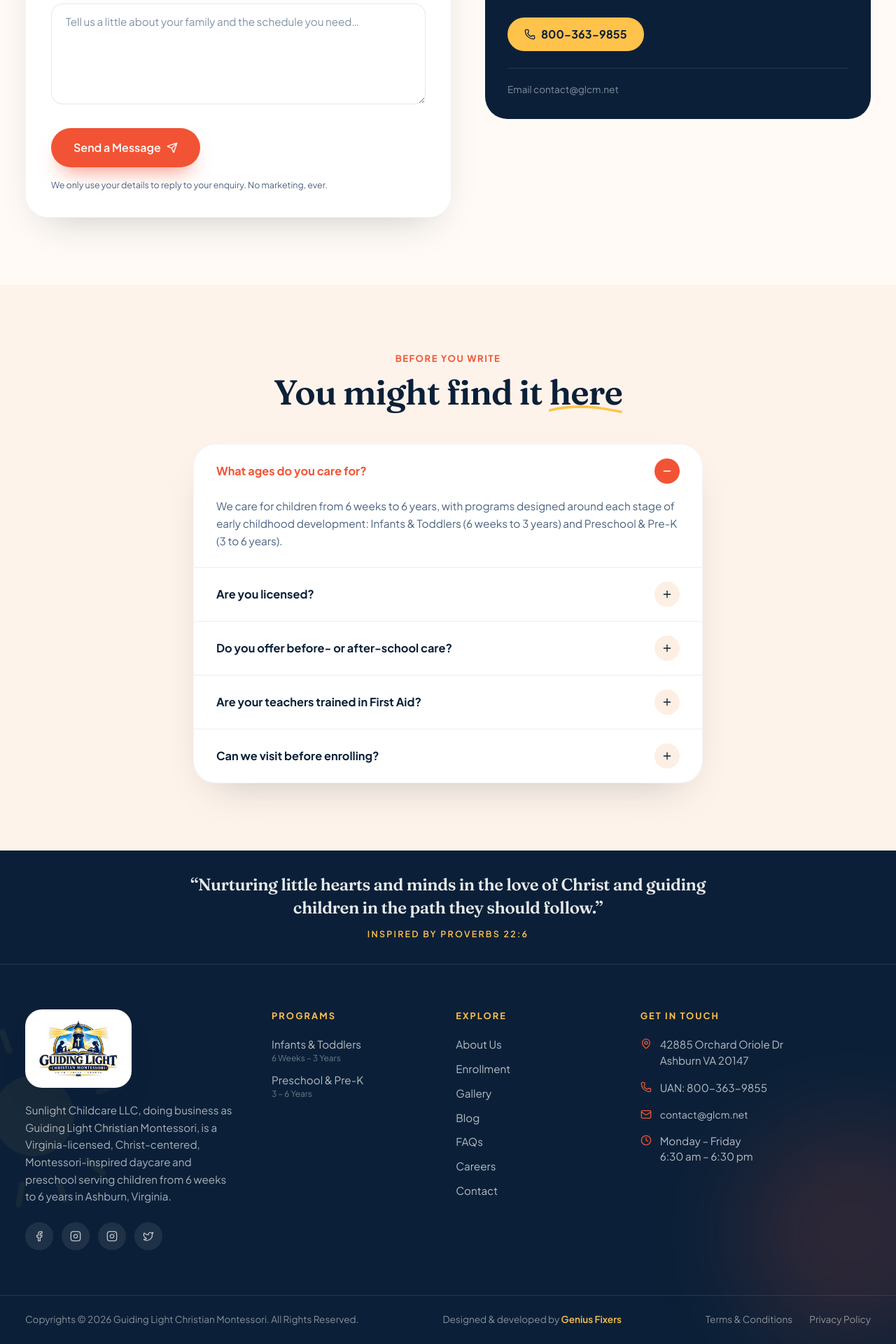
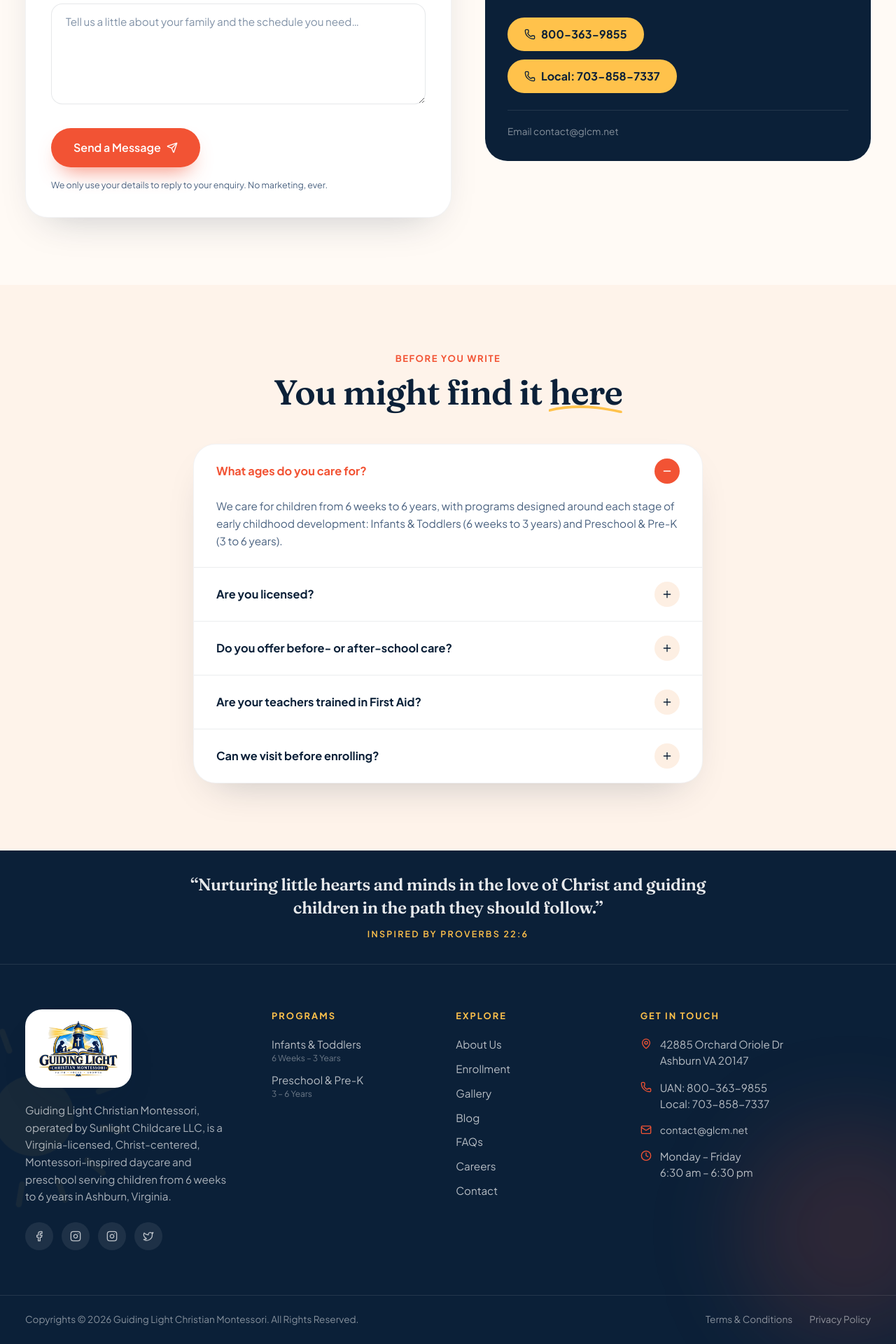
Before and after one commit to glcmscan-lgtm/GLcms-projects, a Next.js app: page /contact in a window 1280 px wide. Shown: the part 1375-3295 px from the top of the page at 70% size. Built offline with nearby package versions, Linux system fonts and the light colour scheme.

Commit message:
Update business name line, add local number, remove footer credit

```diff
--- a/app/contact/page.js
+++ b/app/contact/page.js
@@ -136,6 +136,12 @@
                 >
                   <Phone className="size-4" /> {site.phone}
                 </a>
+                <a
+                  href={site.localPhoneHref}
+                  className="mt-3 flex w-fit items-center gap-2 rounded-full bg-sun px-6 py-3 font-bold text-ink transition hover:brightness-105"
+                >
+                  <Phone className="size-4" /> Local: {site.localPhone}
+                </a>
                 <p className="mt-6 border-t border-white/10 pt-5 text-[0.85rem] text-white/50">
                   Email {site.email}
                 </p>
--- a/components/Footer.js
+++ b/components/Footer.js
@@ -1,6 +1,6 @@
 import Link from 'next/link'
 import { Clock, Facebook, Instagram, Mail, MapPin, Phone, Twitter } from 'lucide-react'
-import { brand, credit, enrollmentUrl, site } from '@/data/site'
+import { brand, enrollmentUrl, site } from '@/data/site'
 import { programs } from '@/data/programs'
 import { SunMark } from '@/components/ui'
 import Wordmark from '@/components/Wordmark'
@@ -46,7 +46,7 @@
         <div>
           <Wordmark light size="lg" />
           <p className="mt-5 max-w-sm text-[0.95rem] leading-relaxed text-white/65">
-            {site.legalName}, doing business as {site.dba}, is a Virginia-licensed, Christ-centered,
+            {site.dba}, operated by {site.legalName}, is a Virginia-licensed, Christ-centered,
             Montessori-inspired daycare and preschool serving children from {site.ages} in Ashburn,
             Virginia.
           </p>
@@ -125,6 +125,9 @@
                 <a href={site.phoneHref} className="block transition hover:text-white">
                   UAN: {site.phone}
                 </a>
+                <a href={site.localPhoneHref} className="block transition hover:text-white">
+                  Local: {site.localPhone}
+                </a>
               </span>
             </li>
             <li className="flex gap-3">
@@ -150,17 +153,6 @@
           <p>
             Copyrights © {new Date().getFullYear()} {brand.name}. All Rights Reserved.
           </p>
-          <p className="order-3 sm:order-none">
-            {credit.label}{' '}
-            <a
-              href={credit.url}
-              target="_blank"
-              rel="noreferrer"
-              className="font-semibold text-sun underline-offset-4 transition hover:text-white hover:underline"
-            >
-              {credit.name}
-            </a>
-          </p>
           <div className="flex gap-6">
             <Link href="/terms" className="transition hover:text-white">
               Terms & Conditions
--- a/data/legal.js
+++ b/data/legal.js
@@ -2,7 +2,7 @@
 export const terms = {
   title: 'Terms and Conditions',
   intro:
-    'Welcome to Sunlight Childcare LLC. By enrolling your child in our daycare, you agree to the following terms and conditions. These guidelines ensure a safe, supportive, and smooth experience for all families and children in our care.',
+    'Welcome to Guiding Light Christian Montessori operated by Sunlight Childcare LLC. By enrolling your child in our daycare, you agree to the following terms and conditions. These guidelines ensure a safe, supportive, and smooth experience for all families and children in our care.',
   sections: [
     {
       heading: '1. Enrollment and Admission',
--- a/data/site.js
+++ b/data/site.js
@@ -32,6 +32,9 @@
   // Single published number for the school — shown as "UAN" wherever it is labelled.
   phone: "800-363-9855",
   phoneHref: "tel:+18003639855",
+  // Local number — shown under the UAN in the footer and on the Contact page.
+  localPhone: "703-858-7337",
+  localPhoneHref: "tel:+17038587337",
   email: "contact@glcm.net",
   address: {
     street: "42885 Orchard Oriole Dr",
```
